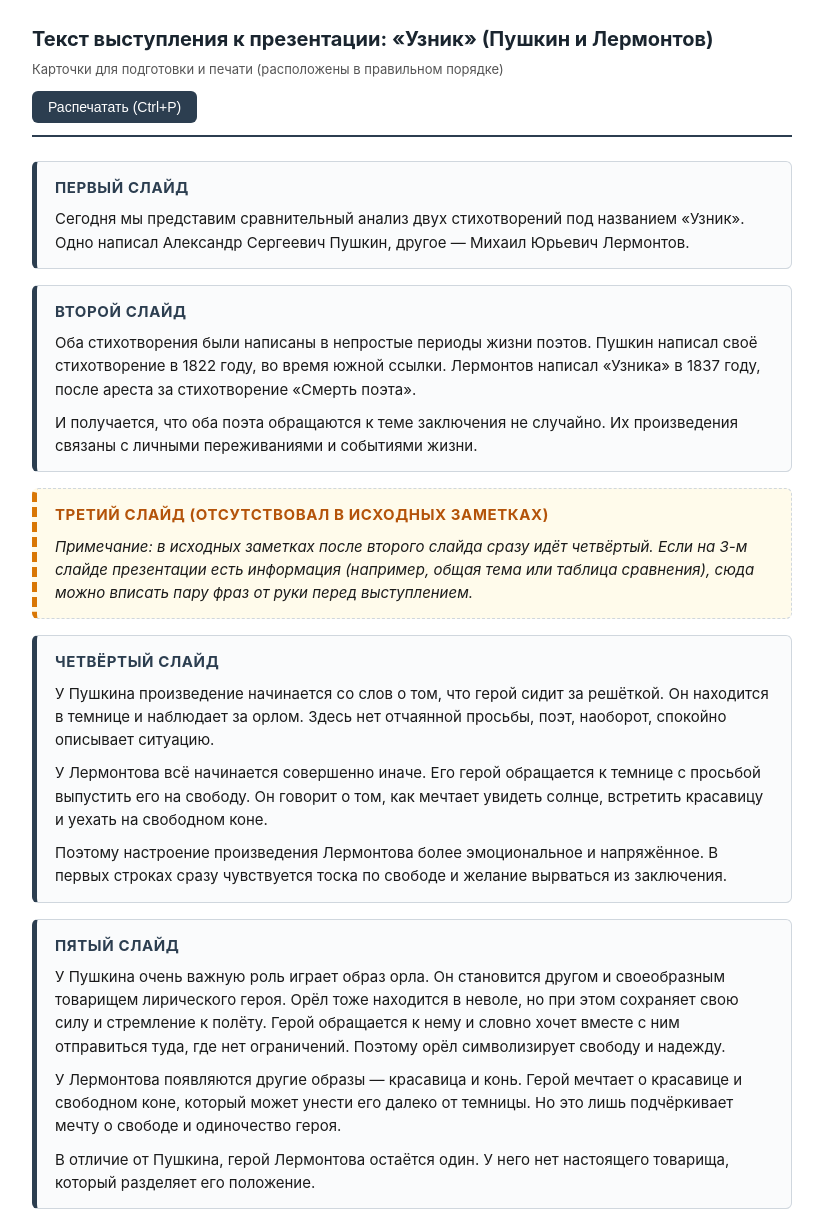
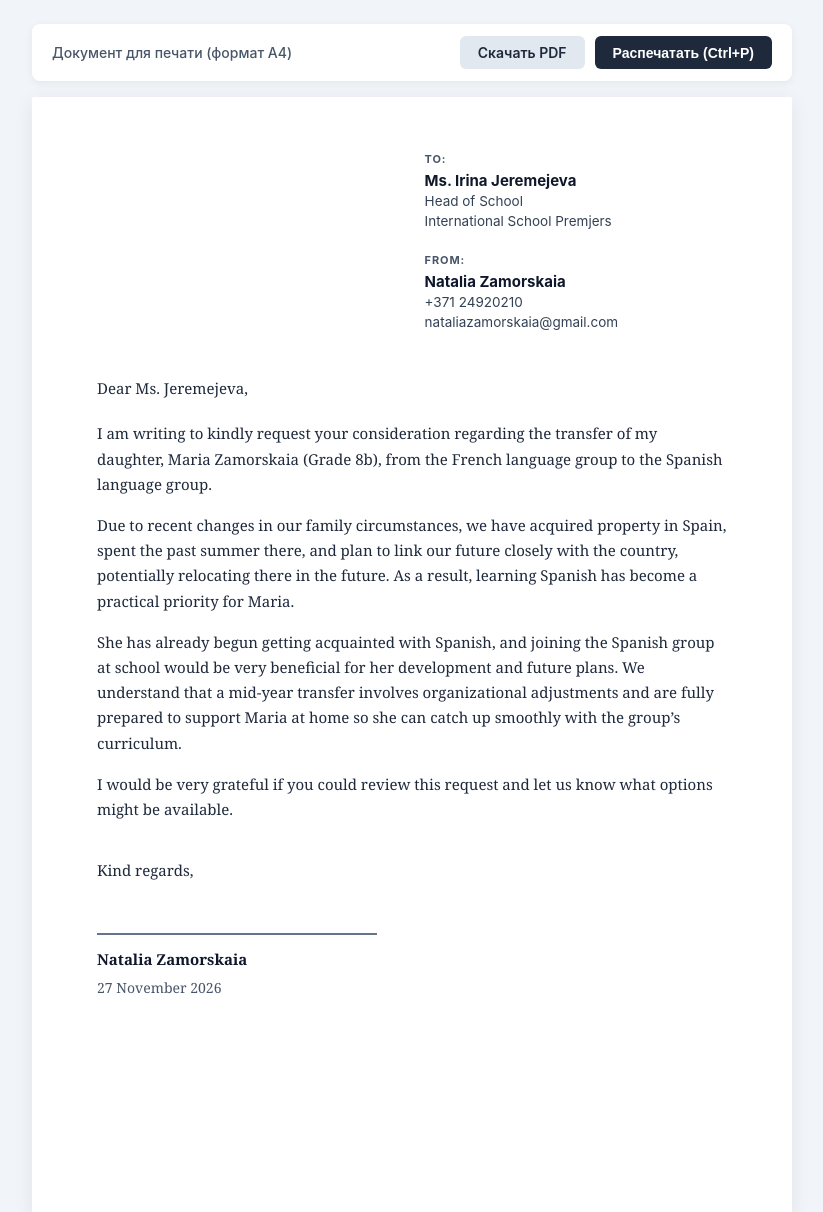
Before and after one commit to 67coder-com/67coder-com.github.io, a plain HTML site: page print.html in a window 1280 px wide. Shown: the top 1212 px of the page, without its empty margins (228-1051 px from the left). Drawn offline with Linux system fonts and the light colour scheme.

Commit message:
Update print page with letter and add print.pdf

```diff
--- a/print.html
+++ b/print.html
@@ -1,173 +1,212 @@
 <!DOCTYPE html>
-<html lang="ru">
+<html lang="en">
 <head>
     <meta charset="UTF-8">
     <meta name="viewport" content="width=device-width, initial-scale=1.0">
-    <title>Сравнительный анализ стихотворений «Узник» (А. С. Пушкин и М. Ю. Лермонтов)</title>
+    <title>Request for Language Group Transfer — Natalia Zamorskaia</title>
     <style>
         @page {
             size: A4 portrait;
-            margin: 15mm 18mm;
+            margin: 22mm 24mm 20mm 24mm;
         }
         * {
             box-sizing: border-box;
         }
         body {
-            font-family: -apple-system, BlinkMacSystemFont, "Segoe UI", Roboto, Helvetica, Arial, sans-serif;
-            line-height: 1.55;
-            color: #1a1a1a;
-            background-color: #ffffff;
-            max-width: 800px;
-            margin: 0 auto;
-            padding: 24px 20px;
+            background-color: #f1f5f9;
+            margin: 0;
+            padding: 24px 16px 48px;
+            font-family: Georgia, "Times New Roman", Times, serif;
+            color: #1e293b;
+            -webkit-font-smoothing: antialiased;
         }
-        header {
-            border-bottom: 2px solid #2c3e50;
-            padding-bottom: 12px;
-            margin-bottom: 24px;
+        .controls {
+            max-width: 760px;
+            margin: 0 auto 16px;
             display: flex;
             justify-content: space-between;
-            align-items: flex-end;
-            flex-wrap: wrap;
-            gap: 12px;
+            align-items: center;
+            background: #ffffff;
+            padding: 12px 20px;
+            border-radius: 8px;
+            box-shadow: 0 2px 8px rgba(0,0,0,0.06);
+            font-family: -apple-system, BlinkMacSystemFont, "Segoe UI", Roboto, sans-serif;
         }
-        h1 {
-            font-size: 20px;
-            margin: 0;
-            color: #1a252f;
-            font-weight: 700;
+        .controls .info {
+            font-size: 14px;
+            color: #475569;
+            font-weight: 500;
         }
-        .subtitle {
-            font-size: 13px;
-            color: #555;
-            margin-top: 4px;
+        .btn-group {
+            display: flex;
+            gap: 10px;
         }
-        .print-btn {
-            background-color: #2c3e50;
-            color: #fff;
+        .btn {
+            background-color: #1e293b;
+            color: #ffffff;
             border: none;
-            padding: 8px 16px;
+            padding: 8px 18px;
             font-size: 14px;
             border-radius: 6px;
             cursor: pointer;
-            font-weight: 500;
+            font-weight: 600;
+            text-decoration: none;
+            display: inline-flex;
+            align-items: center;
+            transition: background 0.15s;
         }
-        .print-btn:hover {
-            background-color: #1a252f;
+        .btn:hover {
+            background-color: #0f172a;
         }
-        .slide-card {
-            border: 1px solid #d0d7de;
-            border-left: 5px solid #2c3e50;
-            border-radius: 6px;
-            padding: 14px 18px;
-            margin-bottom: 16px;
-            background-color: #fafbfc;
-            page-break-inside: avoid;
-            break-inside: avoid;
+        .btn-secondary {
+            background-color: #e2e8f0;
+            color: #1e293b;
         }
-        .slide-card.missing {
-            border-left-color: #d97706;
-            background-color: #fffbeb;
-            border-style: dashed;
+        .btn-secondary:hover {
+            background-color: #cbd5e1;
         }
-        .slide-title {
+        .paper {
+            background: #ffffff;
+            max-width: 760px;
+            margin: 0 auto;
+            padding: 55px 65px 70px;
+            box-shadow: 0 4px 20px rgba(0,0,0,0.07);
+            border-radius: 2px;
+            min-height: 297mm;
+        }
+        .header-meta {
+            margin-left: 52%;
+            margin-bottom: 44px;
+            font-family: -apple-system, BlinkMacSystemFont, "Segoe UI", Roboto, sans-serif;
+        }
+        .meta-block {
+            margin-bottom: 22px;
+        }
+        .meta-label {
+            font-size: 11px;
+            font-weight: 700;
+            letter-spacing: 0.08em;
+            color: #475569;
+            margin-bottom: 5px;
+            text-transform: uppercase;
+        }
+        .meta-name {
             font-size: 15px;
             font-weight: 700;
-            text-transform: uppercase;
-            letter-spacing: 0.04em;
-            color: #2c3e50;
-            margin: 0 0 8px 0;
+            color: #0f172a;
+            margin-bottom: 2px;
         }
-        .slide-card.missing .slide-title {
-            color: #b45309;
+        .meta-item {
+            font-size: 13.5px;
+            color: #334155;
+            line-height: 1.45;
+        }
+        .meta-item a {
+            color: inherit;
+            text-decoration: none;
+        }
+        .letter-content {
+            font-size: 15px;
+            line-height: 1.68;
+            color: #1e293b;
         }
         p {
-            margin: 0 0 10px 0;
+            margin: 0 0 16px 0;
+            text-align: left;
+        }
+        p.salutation {
+            margin-bottom: 20px;
+        }
+        p.valediction {
+            margin-top: 36px;
+            margin-bottom: 50px;
+        }
+        .signature-block {
+            margin-top: 20px;
+        }
+        .sig-line {
+            width: 280px;
+            height: 1.5px;
+            background-color: #64748b;
+            border: none;
+            margin: 0 0 12px 0;
+        }
+        .sig-name {
             font-size: 15px;
+            font-weight: 700;
+            color: #0f172a;
+            margin-bottom: 4px;
         }
-        p:last-child {
-            margin-bottom: 0;
+        .sig-date {
+            font-size: 14px;
+            color: #475569;
         }
         @media print {
             body {
+                background: #ffffff;
                 padding: 0;
-                max-width: 100%;
+                margin: 0;
             }
             .no-print {
                 display: none !important;
             }
-            .slide-card {
-                background-color: #ffffff;
-                border-color: #bbb;
-            }
-            .slide-card.missing {
-                background-color: #ffffff;
-                border-color: #999;
+            .paper {
+                box-shadow: none !important;
+                border-radius: 0 !important;
+                padding: 0 !important;
+                margin: 0 !important;
+                max-width: 100% !important;
+                min-height: auto !important;
             }
         }
     </style>
 </head>
 <body>
 
-<header>
-    <div>
-        <h1>Текст выступления к презентации: «Узник» (Пушкин и Лермонтов)</h1>
-        <div class="subtitle">Карточки для подготовки и печати (расположены в правильном порядке)</div>
+<div class="controls no-print">
+    <div class="info">Документ для печати (формат A4)</div>
+    <div class="btn-group">
+        <a href="print.pdf" class="btn btn-secondary" download>Скачать PDF</a>
+        <button class="btn" onclick="window.print()">Распечатать (Ctrl+P)</button>
     </div>
-    <button class="print-btn no-print" onclick="window.print()">Распечатать (Ctrl+P)</button>
-</header>
+</div>
 
-<section class="slide-card">
-    <h2 class="slide-title">Первый слайд</h2>
-    <p>Сегодня мы представим сравнительный анализ двух стихотворений под названием «Узник». Одно написал Александр Сергеевич Пушкин, другое — Михаил Юрьевич Лермонтов.</p>
-</section>
+<main class="paper">
+    <div class="header-meta">
+        <div class="meta-block">
+            <div class="meta-label">TO:</div>
+            <div class="meta-name">Ms. Irina Jeremejeva</div>
+            <div class="meta-item">Head of School</div>
+            <div class="meta-item">International School Premjers</div>
+        </div>
+        <div class="meta-block">
+            <div class="meta-label">FROM:</div>
+            <div class="meta-name">Natalia Zamorskaia</div>
+            <div class="meta-item">+371 24920210</div>
+            <div class="meta-item">nataliazamorskaia@gmail.com</div>
+        </div>
+    </div>
 
-<section class="slide-card">
-    <h2 class="slide-title">Второй слайд</h2>
-    <p>Оба стихотворения были написаны в непростые периоды жизни поэтов. Пушкин написал своё стихотворение в 1822 году, во время южной ссылки. Лермонтов написал «Узника» в 1837 году, после ареста за стихотворение «Смерть поэта».</p>
-    <p>И получается, что оба поэта обращаются к теме заключения не случайно. Их произведения связаны с личными переживаниями и событиями жизни.</p>
-</section>
+    <div class="letter-content">
+        <p class="salutation">Dear Ms. Jeremejeva,</p>
 
-<section class="slide-card missing">
-    <h2 class="slide-title">Третий слайд (отсутствовал в исходных заметках)</h2>
-    <p><em>Примечание: в исходных заметках после второго слайда сразу идёт четвёртый. Если на 3-м слайде презентации есть информация (например, общая тема или таблица сравнения), сюда можно вписать пару фраз от руки перед выступлением.</em></p>
-</section>
+        <p>I am writing to kindly request your consideration regarding the transfer of my daughter, Maria Zamorskaia (Grade 8b), from the French language group to the Spanish language group.</p>
 
-<section class="slide-card">
-    <h2 class="slide-title">Четвёртый слайд</h2>
-    <p>У Пушкина произведение начинается со слов о том, что герой сидит за решёткой. Он находится в темнице и наблюдает за орлом. Здесь нет отчаянной просьбы, поэт, наоборот, спокойно описывает ситуацию.</p>
-    <p>У Лермонтова всё начинается совершенно иначе. Его герой обращается к темнице с просьбой выпустить его на свободу. Он говорит о том, как мечтает увидеть солнце, встретить красавицу и уехать на свободном коне.</p>
-    <p>Поэтому настроение произведения Лермонтова более эмоциональное и напряжённое. В первых строках сразу чувствуется тоска по свободе и желание вырваться из заключения.</p>
-</section>
+        <p>Due to recent changes in our family circumstances, we have acquired property in Spain, spent the past summer there, and plan to link our future closely with the country, potentially relocating there in the future. As a result, learning Spanish has become a practical priority for Maria.</p>
 
-<section class="slide-card">
-    <h2 class="slide-title">Пятый слайд</h2>
-    <p>У Пушкина очень важную роль играет образ орла. Он становится другом и своеобразным товарищем лирического героя. Орёл тоже находится в неволе, но при этом сохраняет свою силу и стремление к полёту. Герой обращается к нему и словно хочет вместе с ним отправиться туда, где нет ограничений. Поэтому орёл символизирует свободу и надежду.</p>
-    <p>У Лермонтова появляются другие образы — красавица и конь. Герой мечтает о красавице и свободном коне, который может унести его далеко от темницы. Но это лишь подчёркивает мечту о свободе и одиночество героя.</p>
-    <p>В отличие от Пушкина, герой Лермонтова остаётся один. У него нет настоящего товарища, который разделяет его положение.</p>
-</section>
+        <p>She has already begun getting acquainted with Spanish, and joining the Spanish group at school would be very beneficial for her development and future plans. We understand that a mid-year transfer involves organizational adjustments and are fully prepared to support Maria at home so she can catch up smoothly with the group’s curriculum.</p>
 
-<section class="slide-card">
-    <h2 class="slide-title">Шестой слайд</h2>
-    <p>Особенно хорошо различие между произведениями заметно в их финале.</p>
-    <p>У Пушкина финал звучит светло и оптимистично. Герой мечтает о том, чтобы вместе с орлом улететь туда, где можно почувствовать настоящую свободу. В его словах чувствуется надежда, энергия и вера в то, что свобода возможна.</p>
-    <p>У Лермонтова финал совершенно другой. Герой понимает, что находится в закрытой темнице. Вокруг него высокие стены, тяжёлая дверь и постоянное ощущение одиночества. В последних строках появляется образ часового, который продолжает ходить за дверями темницы. Это подчёркивает, что герой не может просто так покинуть заключение и его мечты о свободе остаются недостижимыми.</p>
-</section>
+        <p>I would be very grateful if you could review this request and let us know what options might be available.</p>
 
-<section class="slide-card">
-    <h2 class="slide-title">Седьмой слайд</h2>
-    <p>Интересно и то, как эти стихотворения сохранились в народной памяти.</p>
-    <p>Стихотворение Пушкина стало близким многим людям, которые сами сталкивались с несвободой. Оно воспринималось как песня надежды, которая помогала верить в лучшее.</p>
-    <p>Стихотворение Лермонтова также запомнилось читателям благодаря сильным чувствам, которые в нём переданы. Автор показывает переживания человека, лишённого свободы, его одиночество и желание вернуться к обычной жизни.</p>
-</section>
+        <p class="valediction">Kind regards,</p>
 
-<section class="slide-card">
-    <h2 class="slide-title">Восьмой слайд</h2>
-    <p>Главное различие заключается в настроении и отношении героев к свободе.</p>
-    <p>Пушкин показывает надежду, стремление к свободе и веру в лучшее.</p>
-    <p>Лермонтов показывает одиночество, тоску и трагедию человека, который не может вырваться из заключения.</p>
-    <p>Таким образом, несмотря на одинаковое название и общую тему, стихотворения передают разные чувства.</p>
-</section>
+        <div class="signature-block">
+            <hr class="sig-line">
+            <div class="sig-name">Natalia Zamorskaia</div>
+            <div class="sig-date">27 November 2026</div>
+        </div>
+    </div>
+</main>
 
 </body>
 </html>
```
Also changed, not shown: 1 other file.
